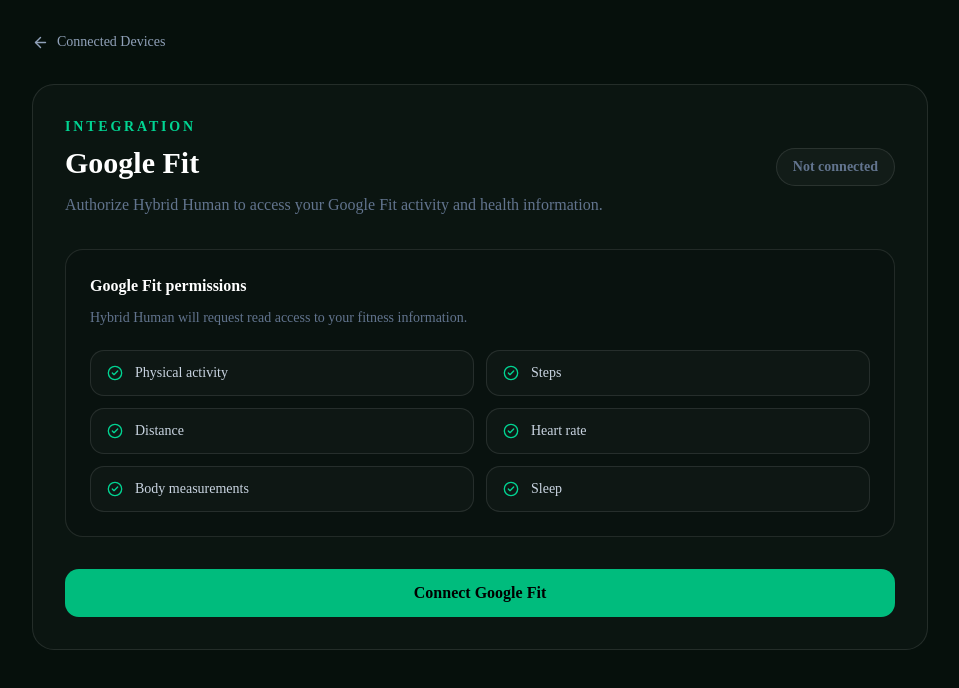
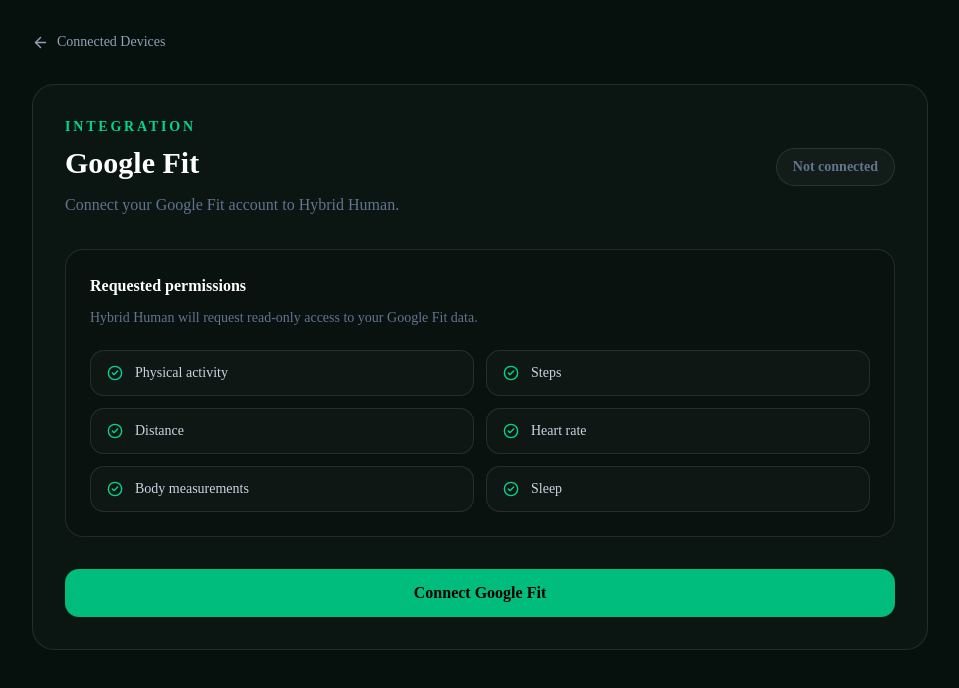
Before and after one commit to hybridhumanactive-afk/hybrid-human, a Next.js app: page /integrations/google-fit in a window 1280 px wide. Shown: the top 688 px of the page, without its empty margins (160-1119 px from the left). Built offline with nearby package versions, Linux system fonts and the light colour scheme.

Commit message:
Add Google Fit integration

```diff
--- a/app/integrations/google-fit/page.tsx
+++ b/app/integrations/google-fit/page.tsx
@@ -7,7 +7,6 @@
 
 import {
   useRouter,
-  useSearchParams,
 } from "next/navigation";
 
 import {
@@ -26,9 +25,6 @@
   const router =
     useRouter();
 
-  const searchParams =
-    useSearchParams();
-
   const [
     status,
     setStatus,
@@ -44,15 +40,16 @@
     useState("");
 
   useEffect(() => {
-    const oauth =
-      searchParams.get(
-        "oauth"
+    const params =
+      new URLSearchParams(
+        window.location.search
       );
 
+    const oauth =
+      params.get("oauth");
+
     const error =
-      searchParams.get(
-        "error"
-      );
+      params.get("error");
 
     if (
       oauth === "success"
@@ -117,11 +114,22 @@
         return;
       }
 
+      if (
+        error ===
+        "callback_failed"
+      ) {
+        setMessage(
+          "Google Fit callback failed."
+        );
+
+        return;
+      }
+
       setMessage(
         `Google Fit authorization failed: ${error}`
       );
     }
-  }, [searchParams]);
+  }, []);
 
   function connectGoogleFit() {
     setStatus(
@@ -132,8 +140,9 @@
       "Opening Google authorization..."
     );
 
-    window.location.href =
-      "/api/google-fit/connect";
+    window.location.assign(
+      "/api/google-fit/connect"
+    );
   }
 
   return (
@@ -172,9 +181,8 @@
               </h1>
 
               <p className="mt-3 max-w-xl text-slate-500">
-                Authorize Hybrid Human to access
-                your Google Fit activity and
-                health information.
+                Connect your Google Fit account
+                to Hybrid Human.
               </p>
 
             </div>
@@ -190,12 +198,12 @@
           <div className="mt-8 rounded-2xl border border-white/10 bg-black/10 p-6">
 
             <h2 className="font-semibold">
-              Google Fit permissions
+              Requested permissions
             </h2>
 
             <p className="mt-2 text-sm leading-6 text-slate-500">
-              Hybrid Human will request read
-              access to your fitness information.
+              Hybrid Human will request read-only
+              access to your Google Fit data.
             </p>
 
             <div className="mt-5 grid gap-3 sm:grid-cols-2">
@@ -253,20 +261,9 @@
                     size={22}
                   />
 
-                  Google Fit authorization
-                  succeeded.
+                  Google Fit authorization succeeded.
 
                 </div>
-
-                <button
-                  type="button"
-                  onClick={
-                    connectGoogleFit
-                  }
-                  className="w-full rounded-xl border border-emerald-500/30 bg-emerald-500/10 px-5 py-3 font-semibold text-emerald-400 transition hover:bg-emerald-500/20"
-                >
-                  Authorize Again
-                </button>
 
                 <button
                   type="button"
@@ -278,6 +275,16 @@
                   className="w-full rounded-xl bg-emerald-500 px-5 py-3 font-bold text-black transition hover:bg-emerald-400"
                 >
                   Return to Devices
+                </button>
+
+                <button
+                  type="button"
+                  onClick={
+                    connectGoogleFit
+                  }
+                  className="w-full rounded-xl border border-emerald-500/30 bg-emerald-500/10 px-5 py-3 font-semibold text-emerald-400 transition hover:bg-emerald-500/20"
+                >
+                  Authorize Again
                 </button>
 
               </div>
```
